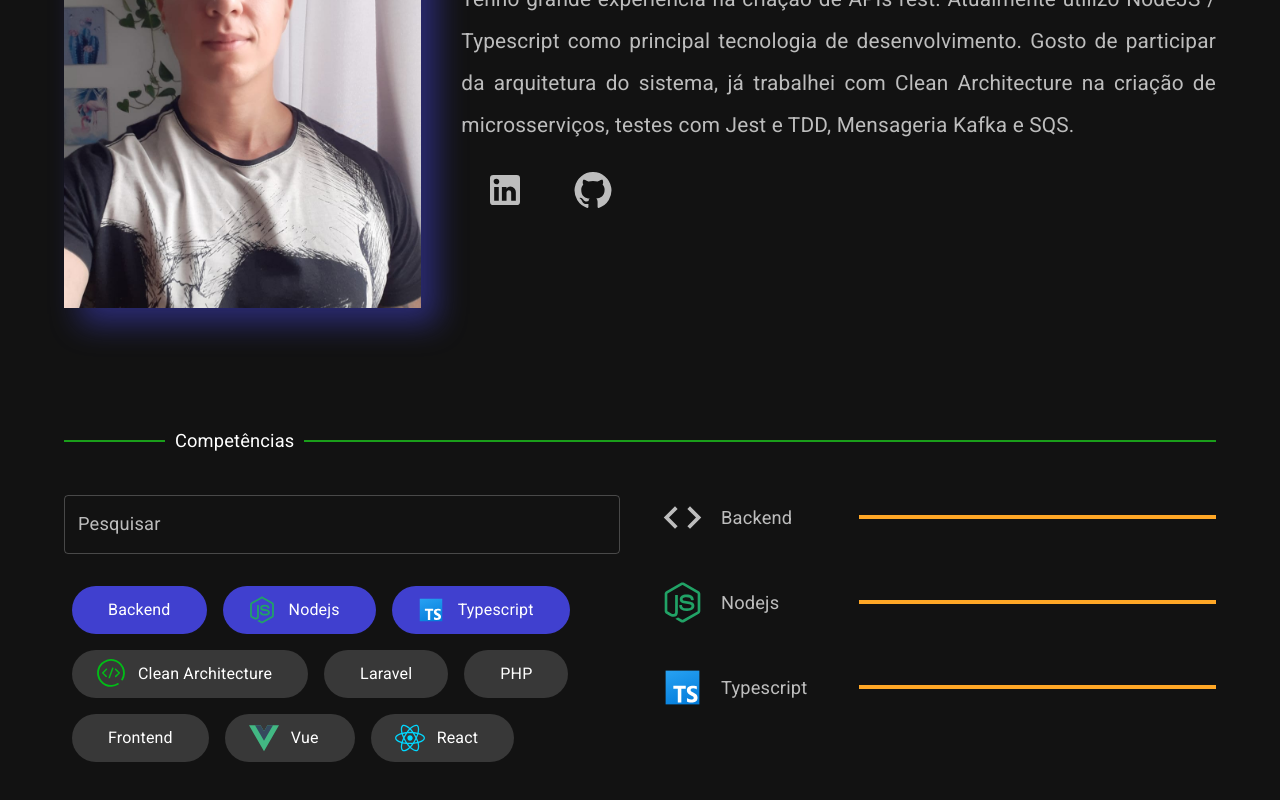
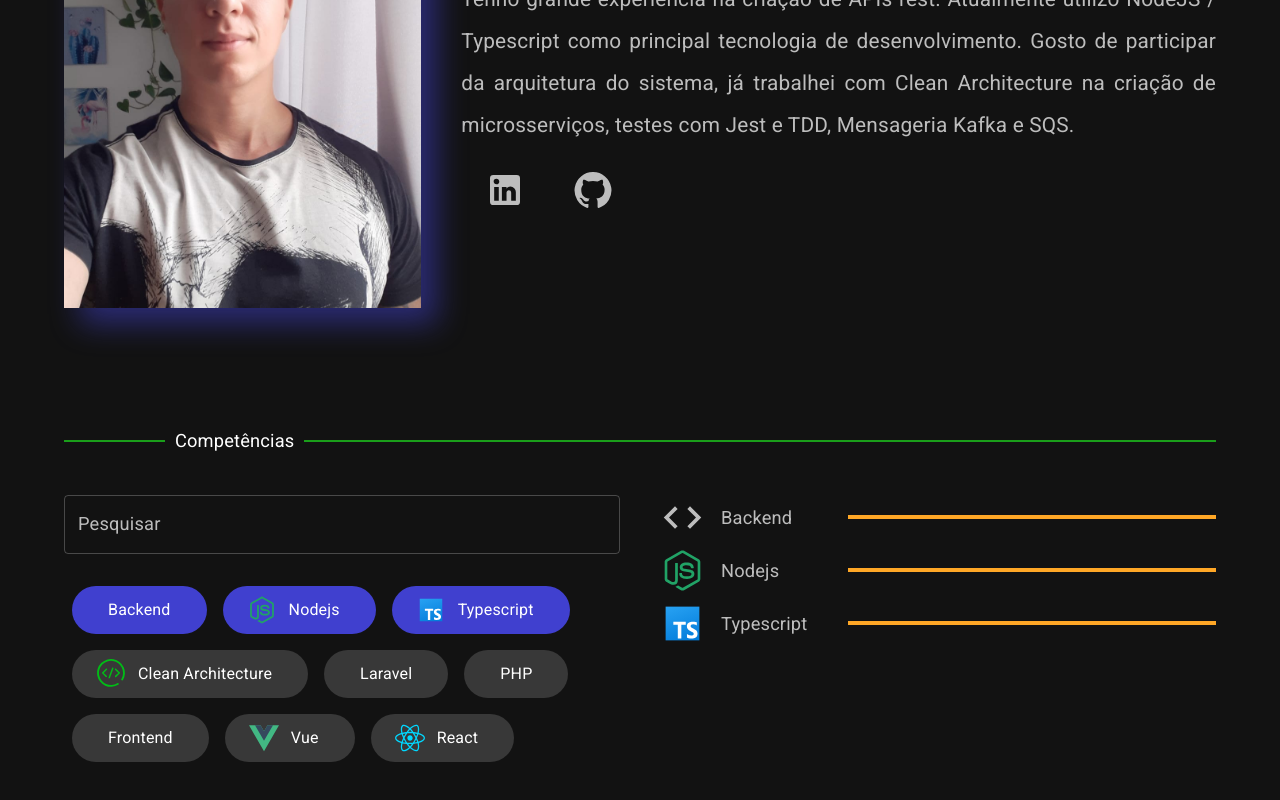
Before and after one commit to NicolasES/my-page, a React (Vite) app: page / in a window 1280 px wide. Shown: the part 228-1028 px from the top of the page. Built offline with nearby package versions, Linux system fonts and the light colour scheme.

Commit message:
fix: skills spacing

```diff
--- a/src/components/sections/Skills.tsx
+++ b/src/components/sections/Skills.tsx
@@ -54,7 +54,7 @@ export const Skills: React.FC = () => {
           </Box>
         </Grid>
 
-        <Grid container xs={6} alignItems={'baseline'} direction={'column'}>
+        <Grid container xs={6} alignItems={'baseline'} direction={'column'} spacing={1}>
 
           {
             skills.filter(skill => skill.selected == true).map((skill) => (
```
